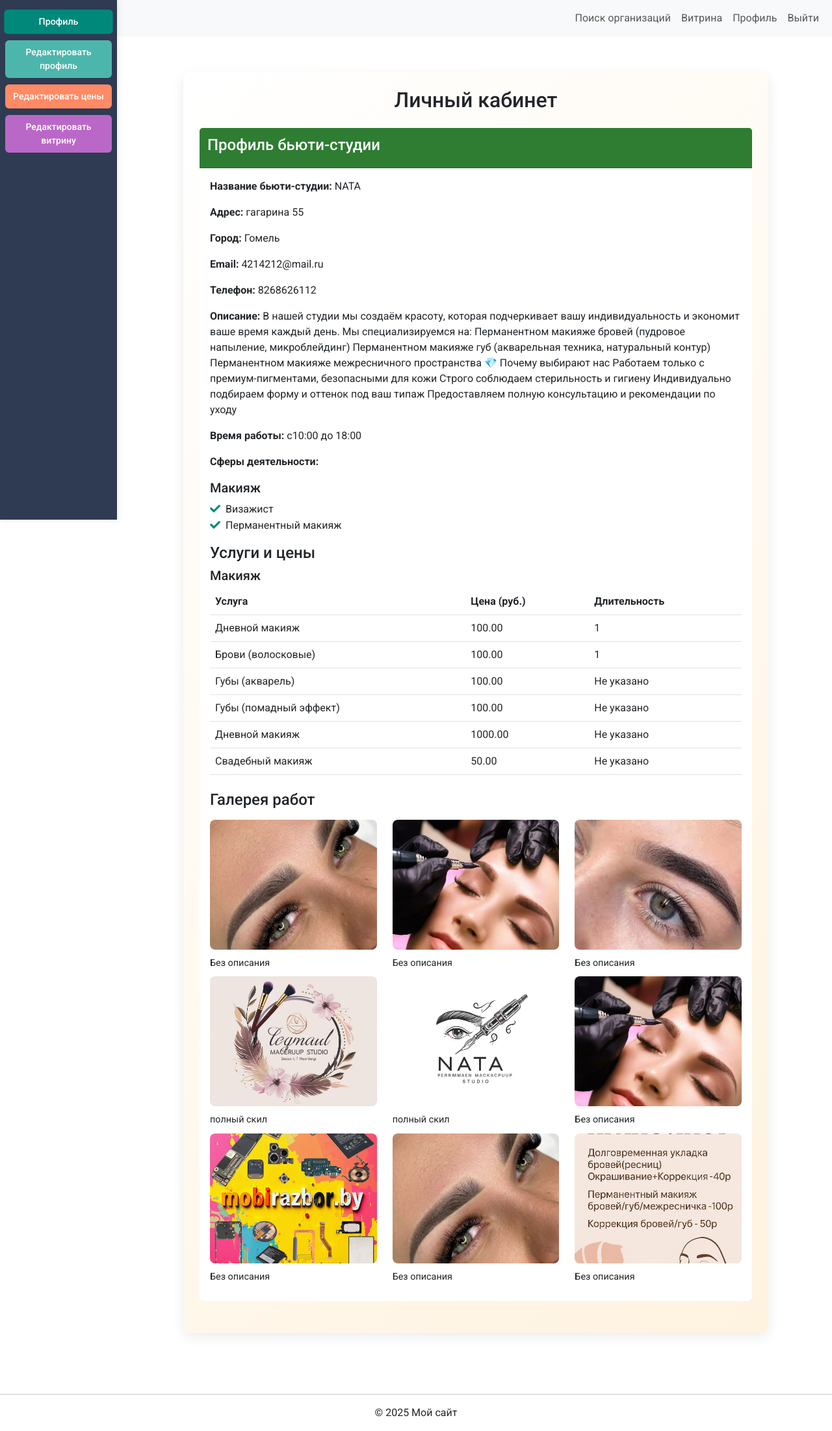
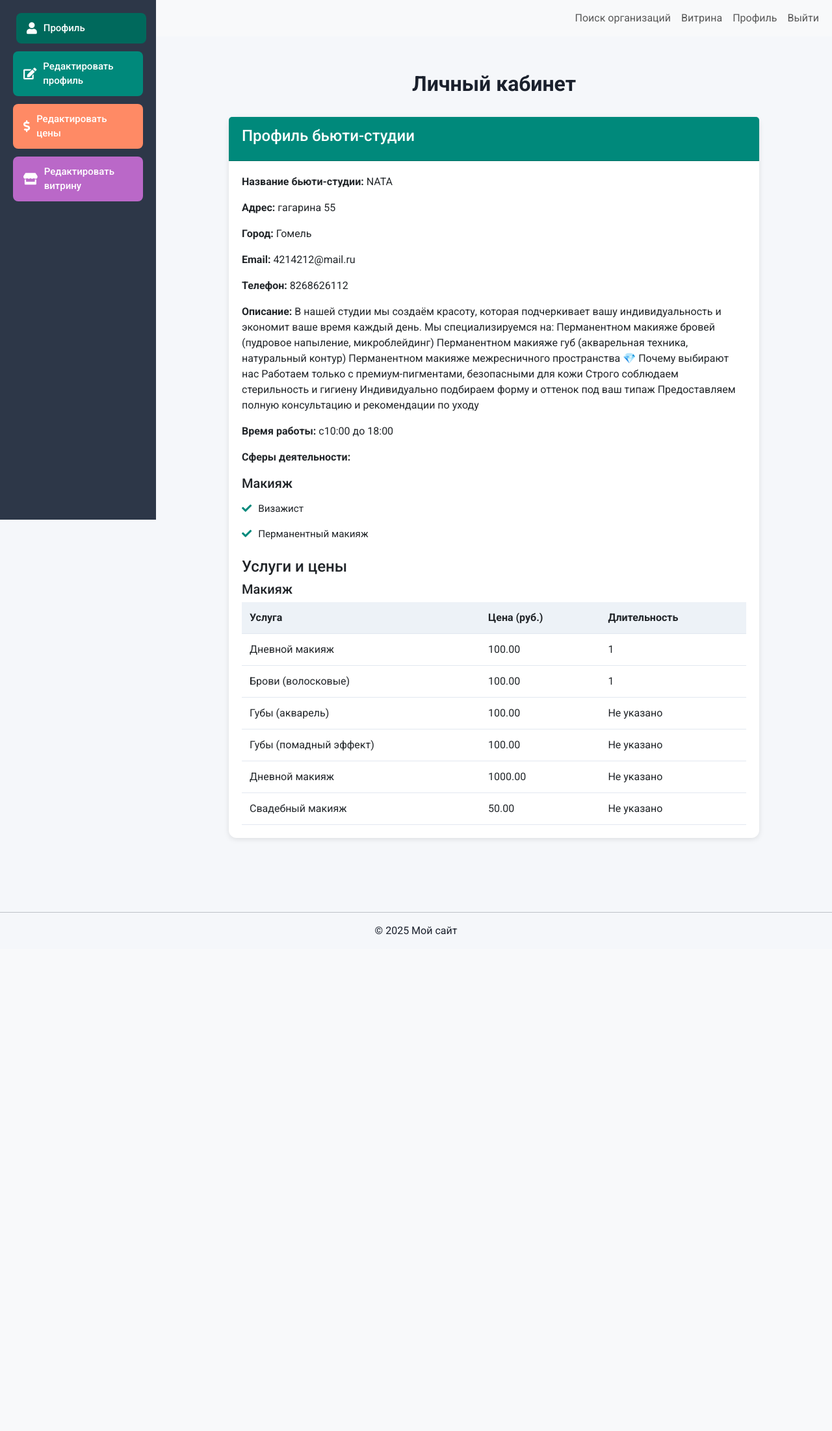
Before and after one commit to yur1on/master_poisk, a Django app: page /accounts/profile/ in a window 1280 px wide. Shown: the whole page at 65% size. After the commit the page ends 1439 px from the top, so only its background shows below. Run offline with Django 4.2, Linux system fonts and the light colour scheme; a user stored in the database is signed in; data comes from the database, SQL or seed files in the repository; some libraries are stand-ins or nearby versions.

Commit message:
обновлен профиль3

```diff
--- a/myproject/accounts/templates/accounts/profile.html
+++ b/myproject/accounts/templates/accounts/profile.html
@@ -3,262 +3,405 @@
 
 {% block content %}
 <style>
-  /* Общий контейнер */
+  :root {
+    --primary-color: #00897b;
+    --secondary-color: #ff8a65;
+    --accent-color: #ba68c8;
+    --bg-light: #f5f7fa;
+    --text-dark: #1a202c;
+    --sidebar-bg: #2d3748;
+    --shadow-sm: 0 2px 8px rgba(0, 0, 0, 0.1);
+    --shadow-md: 0 4px 16px rgba(0, 0, 0, 0.15);
+    --transition: all 0.3s ease;
+  }
+
+  /* Reset and base styles */
+  * {
+    margin: 0;
+    padding: 0;
+    box-sizing: border-box;
+    font-family: 'Roboto', sans-serif;
+  }
+
+  body {
+    background: var(--bg-light);
+    color: var(--text-dark);
+  }
+
+  /* Dashboard container */
   .dashboard-container {
     display: flex;
     min-height: 100vh;
+    overflow-x: hidden;
   }
 
-  /* Сайдбар */
+  /* Sidebar */
   .sidebar {
     position: fixed;
     top: 0;
     left: 0;
-    width: 180px;
+    width: 240px;
     height: 100%;
-    background: #2f3b52;
-    padding: 15px 8px;
-    box-shadow: 2px 0 10px rgba(0,0,0,0.08);
+    background: var(--sidebar-bg);
+    padding: 20px;
     display: flex;
     flex-direction: column;
-    gap: 10px;
+    gap: 12px;
+    transition: var(--transition);
     z-index: 1000;
   }
+
   .sidebar a {
-    display: block;
-    padding: 8px 10px;
-    text-align: center;
-    border-radius: 6px;
-    font-size: 14px;
+    display: flex;
+    align-items: center;
+    padding: 12px 16px;
+    border-radius: 8px;
+    font-size: 15px;
     font-weight: 500;
     text-decoration: none;
-    transition: background 0.2s, transform 0.2s;
     color: white;
-    cursor: pointer;
-  }
-  .sidebar a.profile-btn {
-    background: #4db6ac;
-  }
-  .sidebar a.profile-btn:hover, .sidebar a.profile-btn.active {
-    background: #00897b;
-    transform: scale(1.02);
-  }
-  .sidebar a.prices-btn {
-    background: #ff8a65;
-  }
-  .sidebar a.prices-btn:hover, .sidebar a.prices-btn.active {
-    background: #f4511e;
-    transform: scale(1.02);
-  }
-  .sidebar a.showcase-btn {
-    background: #ba68c8;
-  }
-  .sidebar a.showcase-btn:hover, .sidebar a.showcase-btn.active {
-    background: #8e24aa;
-    transform: scale(1.02);
+    transition: var(--transition);
+    gap: 10px;
   }
 
-  /* Контент */
+  .sidebar a i {
+    font-size: 18px;
+  }
+
+  .sidebar a.profile-btn {
+    background: var(--primary-color);
+  }
+
+  .sidebar a.profile-btn:hover,
+  .sidebar a.profile-btn.active {
+    background: #00695c;
+    transform: translateX(5px);
+  }
+
+  .sidebar a.prices-btn {
+    background: var(--secondary-color);
+  }
+
+  .sidebar a.prices-btn:hover,
+  .sidebar a.prices-btn.active {
+    background: #f4511e;
+    transform: translateX(5px);
+  }
+
+  .sidebar a.showcase-btn {
+    background: var(--accent-color);
+  }
+
+  .sidebar a.showcase-btn:hover,
+  .sidebar a.showcase-btn.active {
+    background: #8e24aa;
+    transform: translateX(5px);
+  }
+
+  /* Content container */
   .profile-container {
     flex: 1;
-    margin-left: 200px;
-    background: linear-gradient(135deg, #ffffff, #fff3e0);
-    padding: 25px;
-    border-radius: 12px;
-    box-shadow: 0 6px 20px rgba(0,0,0,0.08);
-    max-width: 900px;
-    margin-top: 30px;
-    margin-bottom: 30px;
+    margin-left: 240px;
+    padding: 30px;
+    width: calc(100% - 240px);
   }
+
+  .profile-container h2 {
+    font-size: 2rem;
+    font-weight: 700;
+    margin-bottom: 2rem;
+    color: var(--text-dark);
+    text-align: center;
+  }
+
+  /* Card styles */
   .card {
     border: none;
-    border-radius: 8px;
-    background: #fff;
-    transition: transform 0.3s ease, box-shadow 0.3s ease;
+    border-radius: 12px;
+    background: white;
+    box-shadow: var(--shadow-sm);
+    transition: var(--transition);
+    margin-bottom: 20px;
+    width: 100%;
   }
+
   .card:hover {
-    transform: translateY(-3px);
-    box-shadow: 0 4px 12px rgba(0, 0, 0, 0.1);
+    transform: translateY(-5px);
+    box-shadow: var(--shadow-md);
   }
+
   .card-header {
-    background: #2e7d32;
-    color: #fff;
-    font-weight: 500;
-    border-radius: 8px 8px 0 0;
-    padding: 12px;
+    background: var(--primary-color);
+    color: white;
+    font-weight: 600;
+    border-radius: 12px 12px 0 0;
+    padding: 15px 20px;
   }
+
+  .card-body {
+    padding: 20px;
+  }
+
+  /* Activity list */
   .activity-list {
     list-style: none;
     padding: 0;
   }
+
+  .activity-list li {
+    padding: 8px 0;
+    display: flex;
+    align-items: center;
+    font-size: 0.95rem;
+  }
+
   .activity-list li::before {
     content: "\f00c";
     font-family: "Font Awesome 5 Free";
     font-weight: 900;
-    color: #00897b;
-    margin-right: 8px;
+    color: var(--primary-color);
+    margin-right: 10px;
   }
+
+  /* Content sections */
   .content-section {
     display: none;
+    width: 100%;
   }
+
   .content-section.active {
     display: block;
+    animation: fadeIn 0.3s ease-in;
   }
+
+  @keyframes fadeIn {
+    from { opacity: 0; transform: translateY(10px); }
+    to { opacity: 1; transform: translateY(0); }
+  }
+
+  /* Forms */
   .beauty-form {
-    background: #fff;
-    padding: 20px;
-    border-radius: 8px;
-    box-shadow: 0 2px 8px rgba(0,0,0,0.05);
+    background: white;
+    padding: 25px;
+    border-radius: 12px;
+    box-shadow: var(--shadow-sm);
+    width: 100%;
   }
+
   .btn-primary {
-    background: #00897b;
+    background: var(--primary-color);
     border: none;
     border-radius: 8px;
-    padding: 12px;
-    transition: background 0.2s, transform 0.2s;
+    padding: 12px 24px;
+    font-weight: 500;
+    transition: var(--transition);
   }
+
   .btn-primary:hover {
     background: #00695c;
-    transform: scale(1.03);
+    transform: scale(1.05);
   }
-  .errorlist, .error-message {
-    color: #d32f2f;
+
+  .errorlist,
+  .error-message {
+    color: #e53e3e;
     font-size: 0.9rem;
     margin-bottom: 15px;
   }
-  /* Стили для edit_prices.html */
+
+  /* Service form */
   .service-form {
-    background: #f9f9f9;
+    background: #f7fafc;
     padding: 15px;
     border-radius: 8px;
-    border-left: 5px solid #00897b;
-    border: 1px solid #ddd;
-    box-shadow: 0 2px 6px rgba(0, 0, 0, 0.04);
+    border-left: 4px solid var(--primary-color);
     margin-bottom: 15px;
-    transition: box-shadow 0.2s ease, border-color 0.2s ease;
+    transition: var(--transition);
+    width: 100%;
   }
+
   .service-form:hover {
-    border-color: #bbb;
-    box-shadow: 0 3px 10px rgba(0, 0, 0, 0.06);
+    box-shadow: var(--shadow-sm);
   }
+
   .remove-btn {
-    background-color: #f8d7da;
-    color: #721c24;
+    background: #fed7d7;
+    color: #9b2c2c;
     border: none;
     border-radius: 6px;
-    padding: 6px 12px;
+    padding: 8px 16px;
     font-size: 0.9rem;
-    cursor: pointer;
-    transition: all 0.2s ease;
+    transition: var(--transition);
   }
+
   .remove-btn:hover {
-    background-color: #f5c6cb;
-    color: #491217;
+    background: #feb2b2;
   }
+
   .add-btn {
-    background-color: #00897b;
+    background: var(--primary-color);
     color: white;
-    font-size: 1.4rem;
-    border: none;
     border-radius: 50%;
-    width: 45px;
-    height: 45px;
+    width: 48px;
+    height: 48px;
     display: flex;
     align-items: center;
     justify-content: center;
-    margin: 15px auto;
-    cursor: pointer;
-    transition: background 0.2s ease;
+    margin: 20px auto;
+    font-size: 1.5rem;
+    transition: var(--transition);
   }
+
   .add-btn:hover {
-    background-color: #00695c;
+    background: #00695c;
+    transform: scale(1.1);
   }
-  /* Стили для edit_workshop_profile.html */
+
+  /* Custom checkbox */
   .custom-checkbox .custom-control-input {
     display: none;
   }
+
   .custom-checkbox .custom-control-label::before {
     content: '';
     display: inline-block;
-    width: 18px;
-    height: 18px;
-    border: 2px solid #00897b;
+    width: 20px;
+    height: 20px;
+    border: 2px solid var(--primary-color);
     border-radius: 4px;
-    margin-right: 10px;
-    vertical-align: middle;
-    background-color: #fff;
-    transition: background-color 0.2s, border-color 0.2s;
+    margin-right: 12px;
+    background: white;
+    transition: var(--transition);
   }
+
   .custom-checkbox .custom-control-input:checked + .custom-control-label::before {
-    background-color: #00897b;
-    border-color: #00897b;
+    background: var(--primary-color);
+    border-color: var(--primary-color);
   }
+
   .custom-checkbox .custom-control-input:checked + .custom-control-label::after {
     content: '\2713';
-    display: inline-block;
     position: absolute;
-    left: 6px;
-    top: 2px;
-    color: #fff;
-    font-size: 12px;
+    left: 7px;
+    top: 3px;
+    color: white;
+    font-size: 14px;
     font-weight: bold;
   }
-  .custom-checkbox .custom-control-label:hover::before {
-    border-color: #00695c;
+
+  /* Showcase form */
+  .upload-form {
+    background: white;
+    padding: 20px;
+    border-radius: 12px;
+    box-shadow: var(--shadow-sm);
+    width: 100%;
   }
-  /* Стили для edit_showcase.html */
-  .upload-form {
-    background: linear-gradient(135deg, #ede7f6, #fce4ec);
-    padding: 20px;
-    border-radius: 8px;
-    margin-bottom: 20px;
-  }
+
   .upload-form label {
     font-weight: 500;
-    color: #424242;
+    color: var(--text-dark);
   }
-  .upload-form input[type="file"], .upload-form textarea {
+
+  .upload-form input[type="file"],
+  .upload-form textarea {
+    border: 1px solid #e2e8f0;
     border-radius: 6px;
-    border: 1px solid #ce93d8;
     padding: 10px;
+    width: 100%;
   }
+
   .upload-form textarea {
     resize: vertical;
-    min-height: 80px;
+    min-height: 100px;
   }
-  /* Стили для галереи в профиле */
-  .gallery-item img {
+
+  /* Price table */
+  .price-table {
     width: 100%;
-    height: 200px;
-    object-fit: cover;
-    border-radius: 8px;
-    cursor: pointer;
+    border-collapse: collapse;
   }
-  .gallery-item p {
-    margin: 10px 0;
-    font-size: 0.9rem;
+
+  .price-table th,
+  .price-table td {
+    padding: 12px;
+    text-align: left;
+    border-bottom: 1px solid #e2e8f0;
+  }
+
+  .price-table th {
+    background: #edf2f7;
+    font-weight: 600;
+  }
+
+  /* Responsive design */
+  @media (max-width: 768px) {
+    .sidebar {
+      width: 80px;
+      padding: 10px;
+    }
+
+    .sidebar a {
+      font-size: 0;
+      justify-content: center;
+    }
+
+    .sidebar a i {
+      font-size: 20px;
+    }
+
+    .profile-container {
+      margin-left: 80px;
+      width: calc(100% - 80px);
+      padding: 20px;
+    }
+  }
+
+  @media (max-width: 576px) {
+    .sidebar {
+      width: 100%;
+      height: auto;
+      flex-direction: row;
+      justify-content: center;
+      padding: 10px;
+      position: sticky;
+      top: 0;
+    }
+
+    .profile-container {
+      margin-left: 0;
+      width: 100%;
+      margin-top: 80px;
+      padding: 15px;
+    }
+
+    .service-form .col-md-3,
+    .service-form .col-md-2 {
+      flex: 0 0 100%;
+      max-width: 100%;
+    }
   }
 </style>
 
 <div class="dashboard-container">
-  <!-- Сайдбар -->
+  <!-- Sidebar -->
   <div class="sidebar">
-    <a href="#" class="profile-btn active" data-section="profile-details">Профиль</a>
-    <a href="#" class="profile-btn" data-section="edit-profile">Редактировать профиль</a>
+    <a href="#" class="profile-btn active" data-section="profile-details"><i class="fas fa-user"></i> Профиль</a>
+    <a href="#" class="profile-btn" data-section="edit-profile"><i class="fas fa-edit"></i> Редактировать профиль</a>
     {% if is_workshop %}
-      <a href="#" class="prices-btn" data-section="edit-prices">Редактировать цены</a>
-      <a href="#" class="showcase-btn" data-section="edit-showcase">Редактировать витрину</a>
+      <a href="#" class="prices-btn" data-section="edit-prices"><i class="fas fa-dollar-sign"></i> Редактировать цены</a>
+      <a href="#" class="showcase-btn" data-section="edit-showcase"><i class="fas fa-store"></i> Редактировать витрину</a>
     {% endif %}
   </div>
 
-  <!-- Контент -->
+  <!-- Content -->
   <div class="profile-container">
-    <h2 class="text-center mb-4">Личный кабинет</h2>
+    <h2>Личный кабинет</h2>
 
-    <!-- Секция: Профиль -->
+    <!-- Profile Section -->
     <div id="profile-details" class="content-section active">
       {% if is_client %}
-        <div class="card mb-4">
+        <div class="card">
           <div class="card-header">
             <h4>Профиль клиента</h4>
           </div>
@@ -270,7 +413,7 @@
           </div>
         </div>
       {% elif is_workshop %}
-        <div class="card mb-4">
+        <div class="card">
           <div class="card-header">
             <h4>Профиль бьюти-студии</h4>
           </div>
@@ -299,7 +442,7 @@
             {% if workshop_profile.service_prices.exists %}
               {% for category, prices in grouped_prices.items %}
                 <h5>{{ category }}</h5>
-                <table class="table price-table">
+                <table class="price-table">
                   <thead>
                     <tr>
                       <th>Услуга</th>
@@ -321,19 +464,6 @@
             {% else %}
               <p>Цены на услуги не указаны.</p>
             {% endif %}
-            {% if gallery %}
-              <h4 class="mt-4">Галерея работ</h4>
-              <div class="row mt-3">
-                {% for image in gallery %}
-                  <div class="col-md-4 gallery-item" data-bs-toggle="modal" data-bs-target="#imageModal" data-image="{{ image.image.url }}" data-description="{{ image.description|default:'Без описания' }}">
-                    <img src="{{ image.image.url }}" alt="{{ image.description|default:'Работа' }}">
-                    <p>{{ image.description|default:"Без описания" }}</p>
-                  </div>
-                {% endfor %}
-              </div>
-            {% else %}
-              <p class="text-center">Галерея пуста.</p>
-            {% endif %}
           </div>
         </div>
       {% else %}
@@ -341,7 +471,7 @@
       {% endif %}
     </div>
 
-    <!-- Секция: Редактирование профиля -->
+    <!-- Edit Profile Section -->
     <div id="edit-profile" class="content-section">
       <div class="beauty-form">
         <h3 class="text-center mb-4">Редактировать профиль</h3>
@@ -349,7 +479,7 @@
           <form id="edit-client-profile-form" method="post">
             {% csrf_token %}
             {{ client_form.as_p }}
-            <button type="submit" class="btn btn-primary btn-lg w-100 mt-3">Сохранить</button>
+            <button type="submit" class="btn btn-primary w-100 mt-3">Сохранить</button>
           </form>
         {% elif is_workshop %}
           <form id="edit-workshop-profile-form" method="post">
@@ -396,14 +526,14 @@
                 {% endfor %}
               </div>
             </fieldset>
-            <button type="submit" class="btn btn-primary btn-lg w-100 mt-3">Сохранить</button>
+            <button type="submit" class="btn btn-primary w-100 mt-3">Сохранить</button>
           </form>
         {% endif %}
         <div id="edit-profile-message" class="error-message"></div>
       </div>
     </div>
 
-    <!-- Секция: Редактирование цен -->
+    <!-- Edit Prices Section -->
     {% if is_workshop %}
       <div id="edit-prices" class="content-section">
         <div class="beauty-form">
@@ -448,7 +578,7 @@
         </div>
       </div>
 
-      <!-- Секция: Редактирование витрины -->
+      <!-- Edit Showcase Section -->
       <div id="edit-showcase" class="content-section">
         <div class="beauty-form">
           <h3 class="text-center mb-4">Редактировать витрину</h3>
@@ -476,27 +606,12 @@
               {{ showcase_form.phone|as_crispy_field }}
               {{ showcase_form.working_hours|as_crispy_field }}
             </fieldset>
-            <button type="submit" class="btn btn-primary btn-lg w-100 mt-3">Сохранить</button>
+            <button type="submit" class="btn btn-primary w-100 mt-3">Сохранить</button>
           </form>
           <div id="edit-showcase-message" class="error-message"></div>
         </div>
       </div>
     {% endif %}
-  </div>
-</div>
-
-<div class="modal fade" id="imageModal" tabindex="-1" aria-labelledby="imageModalLabel" aria-hidden="true">
-  <div class="modal-dialog modal-lg">
-    <div class="modal-content">
-      <div class="modal-header">
-        <h5 class="modal-title" id="imageModalLabel">Просмотр изображения</h5>
-        <button type="button" class="btn-close" data-bs-dismiss="modal" aria-label="Close"></button>
-      </div>
-      <div class="modal-body">
-        <img src="" alt="Увеличенное изображение" id="modalImage">
-        <p id="modalDescription"></p>
-      </div>
-    </div>
   </div>
 </div>
 
@@ -511,34 +626,33 @@ document.addEventListener('DOMContentLoaded', function() {
       e.preventDefault();
       const sectionId = this.dataset.section;
 
-      // Remove active class from all buttons and sections
       buttons.forEach(btn => btn.classList.remove('active'));
       sections.forEach(section => section.classList.remove('active'));
 
-      // Add active class to clicked button and corresponding section
       this.classList.add('active');
       document.getElementById(sectionId).classList.add('active');
     });
   });
 
-  // Function to handle AJAX form submission
+  // AJAX form submission
   function submitForm(formId, messageDivId, successCallback) {
     const form = document.getElementById(formId);
     const messageDiv = document.getElementById(messageDivId);
 
-    form.addEventListener('submit', function(e) {
+    form.addEventListener('submit', async function(e) {
       e.preventDefault();
       const formData = new FormData(form);
 
-      fetch(form.action, {
-        method: 'POST',
-        body: formData,
-        headers: {
-          'X-CSRFToken': '{{ csrf_token }}'
-        }
-      })
-      .then(response => response.json())
-      .then(data => {
+      try {
+        const response = await fetch(form.action, {
+          method: 'POST',
+          body: formData,
+          headers: {
+            'X-CSRFToken': '{{ csrf_token }}'
+          }
+        });
+        const data = await response.json();
+
         if (data.success) {
           messageDiv.innerHTML = '<div class="alert alert-success">Данные успешно сохранены!</div>';
           if (successCallback) {
@@ -546,7 +660,6 @@ document.addEventListener('DOMContentLoaded', function() {
           }
           setTimeout(() => {
             messageDiv.innerHTML = '';
-            // Switch back to profile details
             buttons.forEach(btn => btn.classList.remove('active'));
             sections.forEach(section => section.classList.remove('active'));
             document.querySelector('.profile-btn[data-section="profile-details"]').classList.add('active');
@@ -555,17 +668,15 @@ document.addEventListener('DOMContentLoaded', function() {
         } else {
           messageDiv.innerHTML = '<div class="alert alert-danger">' + (data.errors || 'Произошла ошибка.') + '</div>';
         }
-      })
-      .catch(error => {
+      } catch (error) {
         messageDiv.innerHTML = '<div class="alert alert-danger">Произошла ошибка: ' + error.message + '</div>';
-      });
+      }
     });
   }
 
   // Edit Profile Form
   {% if is_client %}
     submitForm('edit-client-profile-form', 'edit-profile-message', function(data) {
-      // Update profile details
       document.querySelector('#profile-details .card-body p:nth-child(1)').innerHTML = '<strong>Имя:</strong> ' + (data.name || '{{ user.username }}');
       document.querySelector('#profile-details .card-body p:nth-child(2)').innerHTML = '<strong>Email:</strong> ' + data.email;
       document.querySelector('#profile-details .card-body p:nth-child(3)').innerHTML = '<strong>Телефон:</strong> ' + data.phone;
@@ -573,15 +684,13 @@ document.addEventListener('DOMContentLoaded', function() {
     });
   {% elif is_workshop %}
     submitForm('edit-workshop-profile-form', 'edit-profile-message', function(data) {
-      // Update profile details
       document.querySelector('#profile-details .card-body p:nth-child(1)').innerHTML = '<strong>Название бьюти-студии:</strong> ' + data.workshop_name;
       document.querySelector('#profile-details .card-body p:nth-child(2)').innerHTML = '<strong>Адрес:</strong> ' + data.workshop_address;
       document.querySelector('#profile-details .card-body p:nth-child(3)').innerHTML = '<strong>Город:</strong> ' + (data.city || 'Не указано');
       document.querySelector('#profile-details .card-body p:nth-child(4)').innerHTML = '<strong>Email:</strong> ' + data.email;
       document.querySelector('#profile-details .card-body p:nth-child(5)').innerHTML = '<strong>Телефон:</strong> ' + data.phone;
       document.querySelector('#profile-details .card-body p:nth-child(6)').innerHTML = '<strong>Описание:</strong> ' + (data.description || 'Не указано');
-      document.querySelector('#profile-details .card-body p:nth-child(7)').innerHTML = '<strong>Время работы:</strong> ' + (data.working_hours || 'Не uказано');
-      // Update activities
+      document.querySelector('#profile-details .card-body p:nth-child(7)').innerHTML = '<strong>Время работы:</strong> ' + (data.working_hours || 'Не указано');
       const activitiesContainer = document.querySelector('#profile-details .card-body .activity-list').parentElement;
       activitiesContainer.innerHTML = '<p><strong>Сферы деятельности:</strong></p>' + data.activities_html;
     });
@@ -590,14 +699,12 @@ document.addEventListener('DOMContentLoaded', function() {
   {% if is_workshop %}
     // Edit Prices Form
     submitForm('service-price-form', 'edit-prices-message', function(data) {
-      // Update prices in profile details
       const pricesContainer = document.querySelector('#profile-details .card-body .price-table').parentElement;
       pricesContainer.innerHTML = '<h4>Услуги и цены</h4>' + (data.prices_html || '<p>Цены на услуги не указаны.</p>');
     });
 
     // Edit Showcase Form
     submitForm('edit-showcase-form', 'edit-showcase-message', function(data) {
-      // Update showcase details
       document.querySelector('#profile-details .card-body p:nth-child(6)').innerHTML = '<strong>Описание:</strong> ' + (data.description || 'Не указано');
       document.querySelector('#profile-details .card-body p:nth-child(5)').innerHTML = '<strong>Телефон:</strong> ' + data.phone;
       document.querySelector('#profile-details .card-body p:nth-child(7)').innerHTML = '<strong>Время работы:</strong> ' + (data.working_hours || 'Не указано');
@@ -692,21 +799,11 @@ document.addEventListener('DOMContentLoaded', function() {
     // Edit Workshop Profile JavaScript
     document.querySelectorAll('.select-all').forEach(function(selectAll) {
       selectAll.addEventListener('change', function() {
-        var category = this.dataset.category;
-        var checkboxes = document.querySelectorAll('.activity-area[data-category="' + category + '"]');
-        checkboxes.forEach(function(checkbox) {
+        const category = this.dataset.category;
+        const checkboxes = document.querySelectorAll('.activity-area[data-category="' + category + '"]');
+        checkboxes.forEach(checkbox => {
           checkbox.checked = selectAll.checked;
         });
-      });
-    });
-
-    // Modal for gallery images in profile details
-    document.querySelectorAll('.gallery-item').forEach(item => {
-      item.addEventListener('click', function(e) {
-        const imageUrl = this.dataset.image;
-        const description = this.dataset.description || 'Без описания';
-        document.getElementById('modalImage').src = imageUrl;
-        document.getElementById('modalDescription').textContent = description;
       });
     });
   {% endif %}
```
